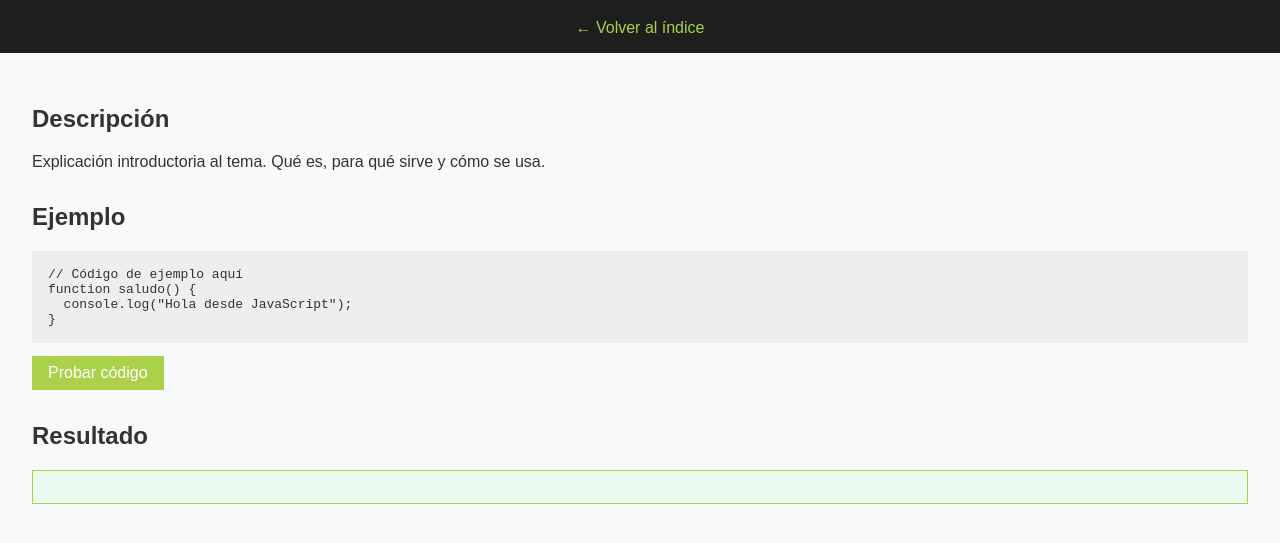
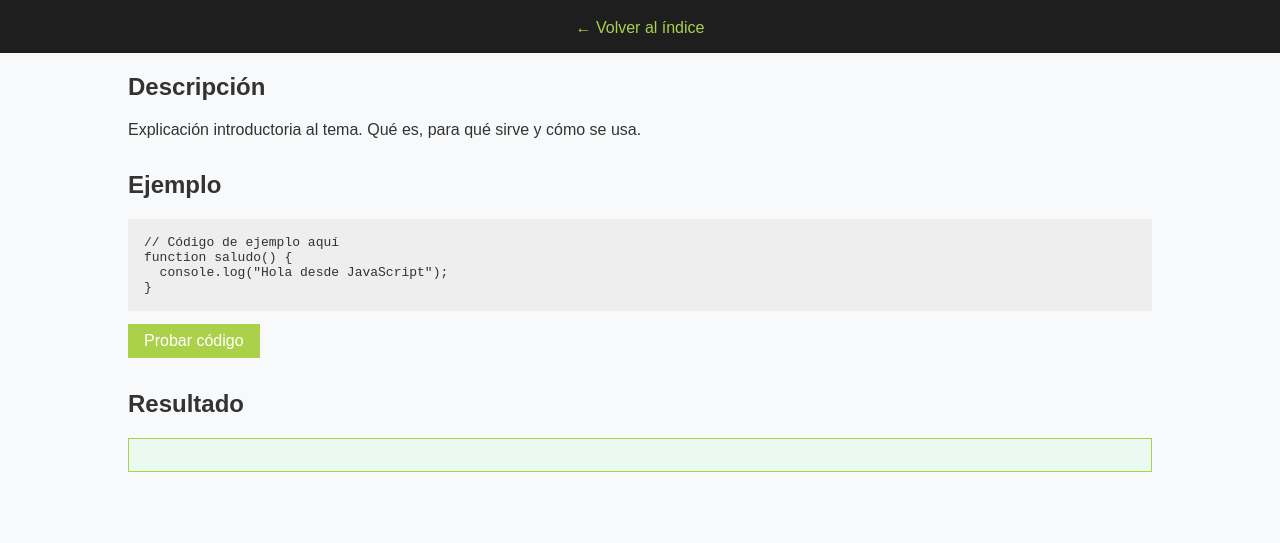
Before and after one commit to franvigna/TrainingJsTs, a plain HTML site: page JS/6. ES6+/index.html in a window 1280 px wide. Shown: the part 77-620 px from the top of the page. Drawn offline with Linux system fonts and the light colour scheme.

Commit message:
main 80% centrado

```diff
--- a/JS/5. POO en JavaScript/style.css
+++ b/JS/5. POO en JavaScript/style.css
@@ -23,9 +23,9 @@ nav a {
 }
 
 main {
-  padding: 2rem;
+    width: 80%;
+    margin: 0 auto;
 }
-
 section {
   margin-bottom: 2rem;
 }
--- a/JS/6. ES6+/style.css
+++ b/JS/6. ES6+/style.css
@@ -23,9 +23,9 @@ nav a {
 }
 
 main {
-  padding: 2rem;
+    width: 80%;
+    margin: 0 auto;
 }
-
 section {
   margin-bottom: 2rem;
 }
--- a/JS/7. Manejo de Errores/style.css
+++ b/JS/7. Manejo de Errores/style.css
@@ -23,7 +23,8 @@ nav a {
 }
 
 main {
-  padding: 2rem;
+    width: 80%;
+    margin: 0 auto;
 }
 
 section {
--- a/JS/8. JSON y APIs/style.css
+++ b/JS/8. JSON y APIs/style.css
@@ -23,7 +23,8 @@ nav a {
 }
 
 main {
-  padding: 2rem;
+    width: 80%;
+    margin: 0 auto;
 }
 
 section {
```
Lines whose indentation alone changed are shown as unchanged.
